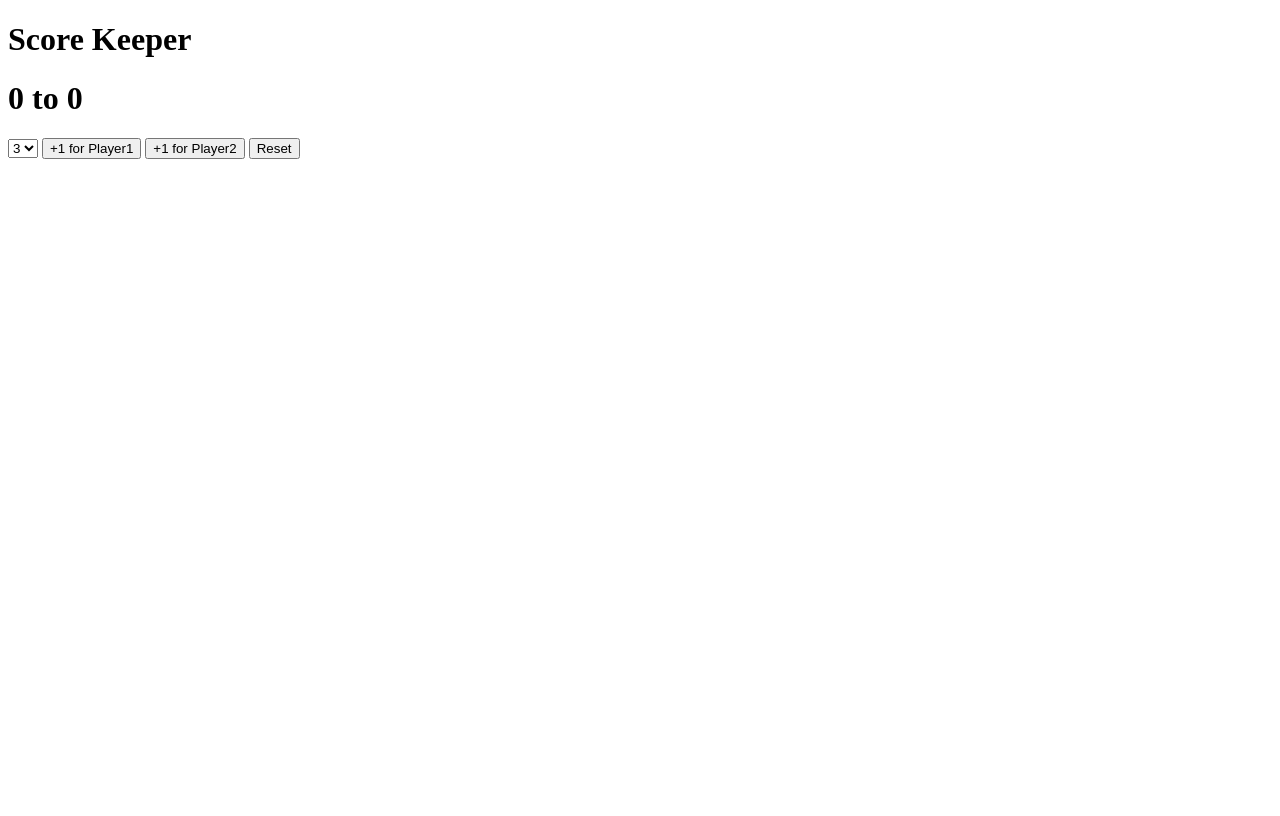
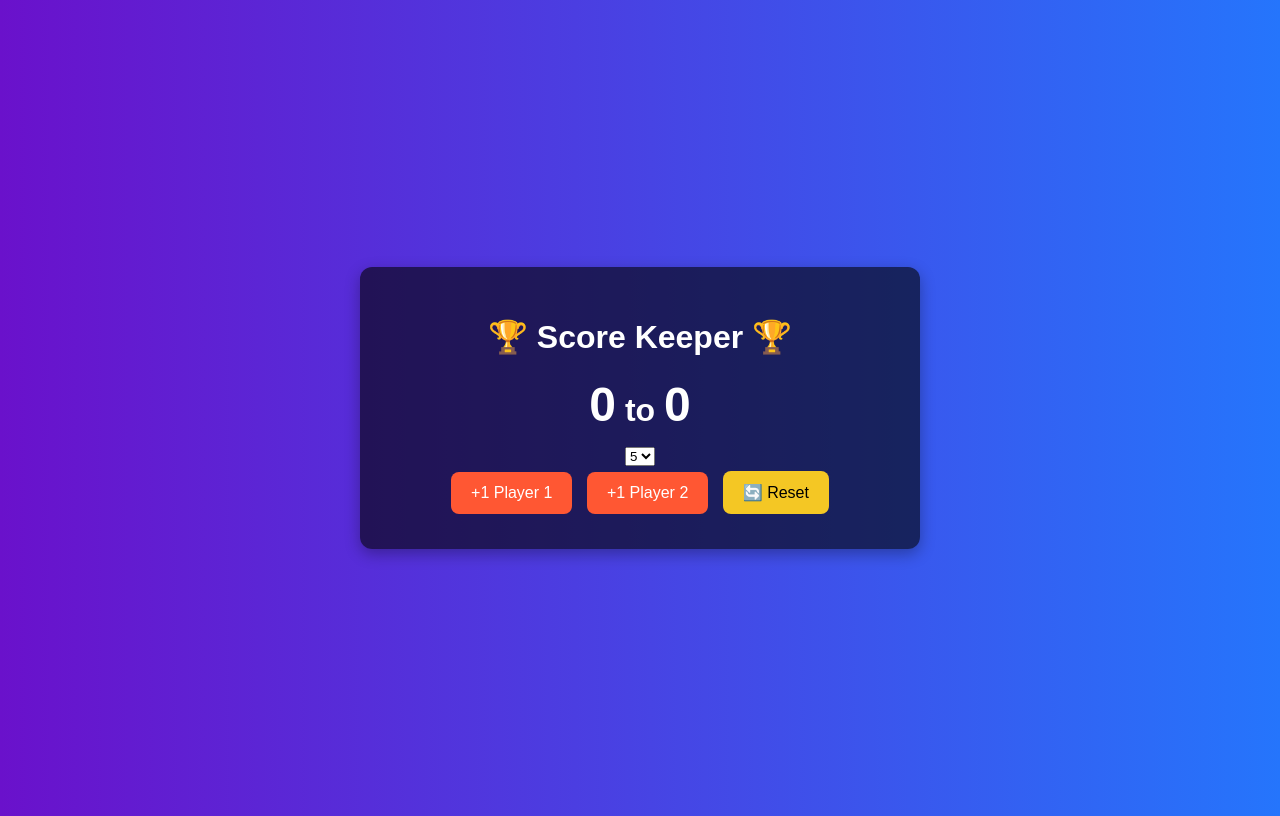
Before and after one commit to ankitx55/ScoreKeeper, a plain HTML site: page index.html in a window 1280 px wide. Drawn offline with Linux system fonts and the light colour scheme.

Commit message:
Update index.html

```diff
--- a/index.html
+++ b/index.html
@@ -5,25 +5,31 @@
     <meta http-equiv="X-UA-Compatible" content="IE=edge">
     <meta name="viewport" content="width=device-width, initial-scale=1.0">
     <title>Score Keeper</title>
+    <link rel="stylesheet" href="styles.css">  <!-- Linked new CSS file -->
 </head>
 <body>
-    <H1>Score Keeper</H1>
-    <h1><span id="p1Display">0</span> to <span id="p2Display">0</span></h1>
+    <div class="container">
+        <h1>🏆 Score Keeper 🏆</h1>
+        <h1>
+            <span id="p1Display" class="score">0</span>
+            <span class="score-separator">to</span>
+            <span id="p2Display" class="score">0</span>
+        </h1>
         <select name="MaxScore" id="winningScore">
             <option value="3">3</option>
             <option value="4">4</option>
-        <option value="5">5</option>
+            <option value="5" selected>5</option>
             <option value="6">6</option>
             <option value="7">7</option>
             <option value="8">8</option>
             <option value="9">9</option>
         </select>
-    <button id="p1Button">+1 for Player1</button>
-    <button id="p2Button">+1 for Player2</button>
-    <button id="resetButton">Reset</button>
-
-
-
+        <div class="button-group">
+            <button id="p1Button">+1 Player 1</button>
+            <button id="p2Button">+1 Player 2</button>
+            <button id="resetButton" class="reset-btn">🔄 Reset</button>
+        </div>
+    </div>
     <script src="app.js"></script>
 </body>
 </html>
```
Lines whose indentation alone changed are shown as unchanged.
